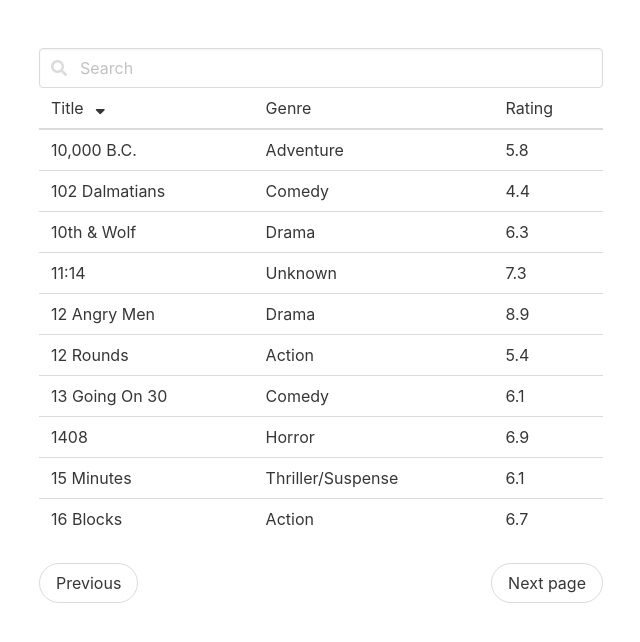
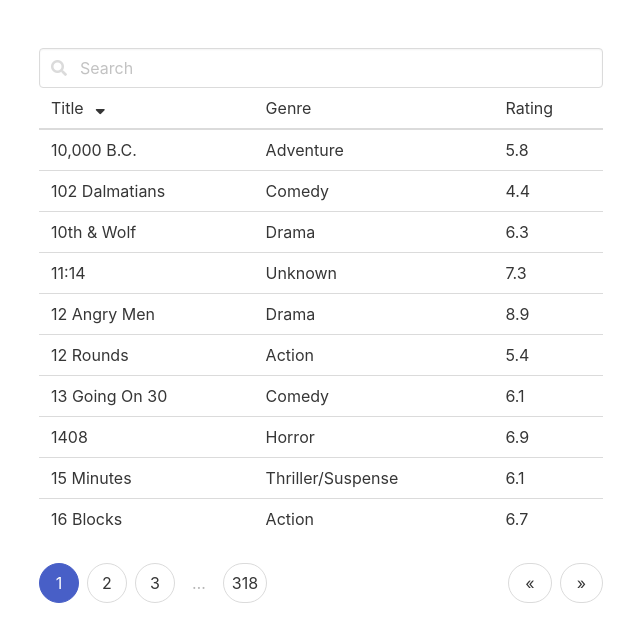
Before and after one commit to siddhi/movie-library, a React (Create React App) app: page / in a window 1280 px wide. Shown: the top 642 px of the page, without its empty margins (25-665 px from the left). Built offline with nearby package versions, Linux system fonts and the light colour scheme.

Commit message:
Made pagination more full featured

```diff
--- a/src/App.js
+++ b/src/App.js
@@ -4,22 +4,14 @@ import MovieTable from './components/MovieTable';
 import Pagination from './components/Pagination';
 import Filter from './components/Filter';
 
-class App extends React.Component {
-  constructor() {
-    super();
-    this.state = {
-      sortField: "Title",
-    }
-  }
-
-  render() {
+function App() {
   return (
     <div className="container">
       <div className="columns">
         <div className="column">
-            <Filter onFilter={(filter) => this.setState({filter})} />
+          <Filter />
           <Pagination perPage={10} dataField="movies">
-              <MovieTable />
+            {(filteredData) => <MovieTable movies={filteredData}/>}
           </Pagination>
         </div>
         <div className="column">
@@ -28,6 +20,5 @@ class App extends React.Component {
     </div>
   );
 }
-}
 
 export default App;
--- a/src/components/Pagination.js
+++ b/src/components/Pagination.js
@@ -3,17 +3,68 @@ import { connect } from 'react-redux';
 import { moviesSelector } from '../store'
 import { gotoPrevPage, gotoNextPage, gotoPage } from '../actions'
 
-function Pagination({children, data, dataField, pageNum, perPage, onPrevPage, onNextPage, onGotoPage}) {
-  let props = {};
-  props[dataField] = data.slice((pageNum-1)*perPage, pageNum*perPage);
-  let childElement = React.cloneElement(children, props);
+function PaginationButton({ page, totalPages, currentPage, onGotoPage }) {
+  return (
+    <li><a className={"pagination-link " + (page === currentPage ? "is-current" : "")}
+           aria-label={"Goto page " + page}
+           onClick={() => onGotoPage(page, totalPages)}>{page}</a></li>
+  );
+}
+
+function PaginationEllipsis() {
+  return (
+    <li><span className="pagination-ellipsis">&hellip;</span></li>
+  );
+}
+
+function PreEllipsis({ currentPage, totalPages, onGotoPage }) {
+  return (
+    <React.Fragment>
+      <PaginationButton page={1} totalPages={totalPages} currentPage={currentPage} onGotoPage={onGotoPage} />
+      <PaginationEllipsis />
+    </React.Fragment>
+  )
+}
+
+function PostEllipsis({ currentPage, totalPages, onGotoPage }) {
+  return (
+    <React.Fragment>
+      <PaginationEllipsis />
+      <PaginationButton page={totalPages} totalPages={totalPages} currentPage={currentPage} onGotoPage={onGotoPage} />
+    </React.Fragment>
+  )
+}
+
+function Pagination({children: renderProp, data, pageNum, perPage, onPrevPage, onNextPage, onGotoPage}) {
+  let getPageRange = (pageNum, totalPages) => {
+    let start = pageNum - 2 < 1 ? 1 : pageNum - 2;
+    let end = pageNum + 2 >= totalPages ? totalPages : pageNum + 2;
+    let range = [];
+    for(let i=start; i<=end; i++) {
+      range.push(i);
+    }
+    return range;
+  };
+
+  let filteredData = data.slice((pageNum-1)*perPage, pageNum*perPage);
   let totalPages = Math.ceil(data.length / perPage);
+  let pageRange = getPageRange(pageNum, totalPages);
   return (
     <div>
-      { childElement }
-      <nav class="pagination is-rounded" role="navigation" aria-label="pagination">
-        <a class="pagination-previous" onClick={onPrevPage}>Previous</a>
-        <a class="pagination-next" onClick={() => onNextPage(pageNum, totalPages)}>Next page</a>
+      { renderProp(filteredData) }
+      <nav className="pagination is-rounded" role="navigation" aria-label="pagination">
+        <a className="pagination-previous" onClick={onPrevPage}>&laquo;</a>
+        <a className="pagination-next" onClick={() => onNextPage(pageNum, totalPages)}>&raquo;</a>
+        <ul className="pagination-list">
+          { pageNum > 3 ? <PreEllipsis currentPage={pageNum} totalPages={totalPages} onGotoPage={onGotoPage} /> : null }
+          { pageRange.map((page) => <PaginationButton
+                                      key={page}
+                                      page={page}
+                                      totalPages={totalPages}
+                                      currentPage={pageNum}
+                                      onGotoPage={onGotoPage} />) }
+          { pageNum <= totalPages - 3 ? <PostEllipsis currentPage={pageNum} totalPages={totalPages} onGotoPage={onGotoPage} /> : null }
+        </ul>
       </nav>
     </div>
   );
--- a/src/store.js
+++ b/src/store.js
@@ -22,7 +22,7 @@ function movieReducer(state=initialState, action) {
     return {...state, sortField: action.value};
   }
   if (action.type === "FILTER_CHANGE") {
-    return {...state, filter: action.value};
+    return {...state, filter: action.value, pageNum: 1};
   }
   if (action.type === "PREV_PAGE") {
     return {...state, pageNum: state.pageNum === 1 ? 1 : state.pageNum - 1};
```
Lines whose indentation alone changed are shown as unchanged.
